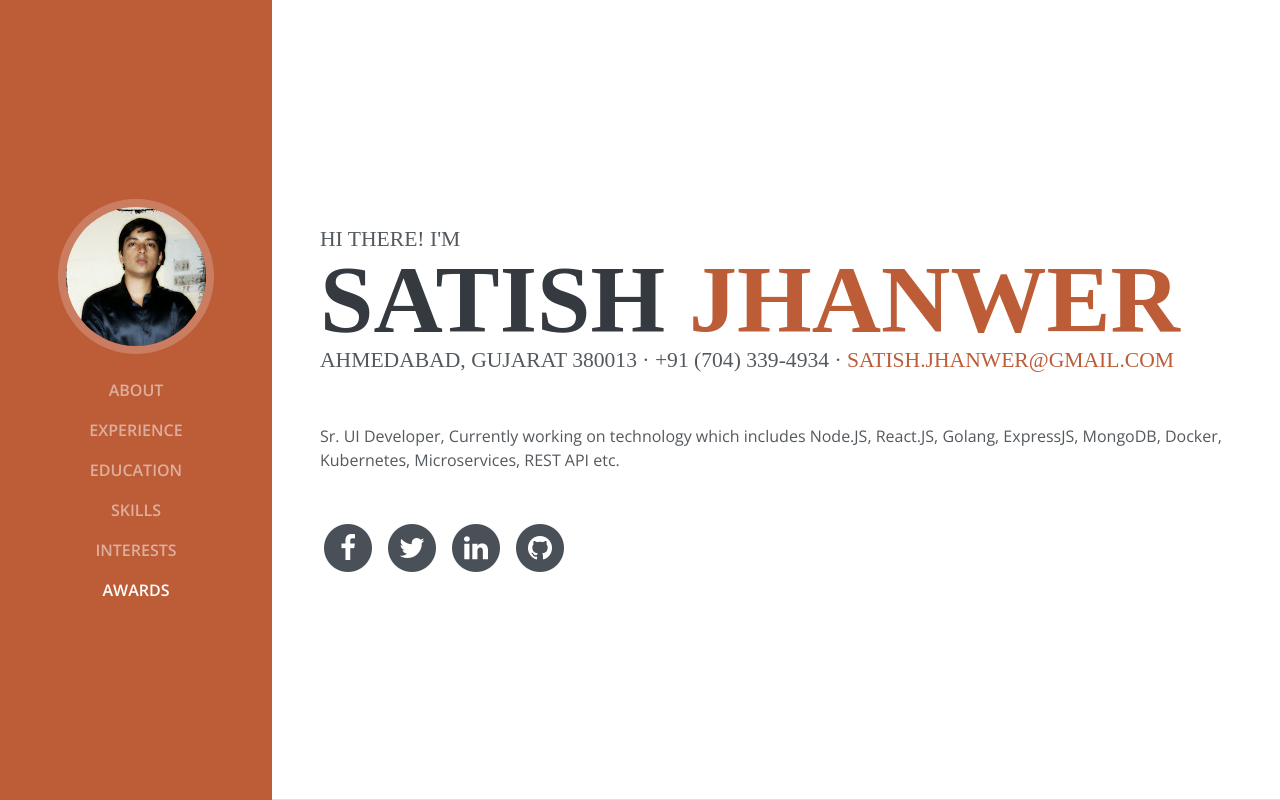
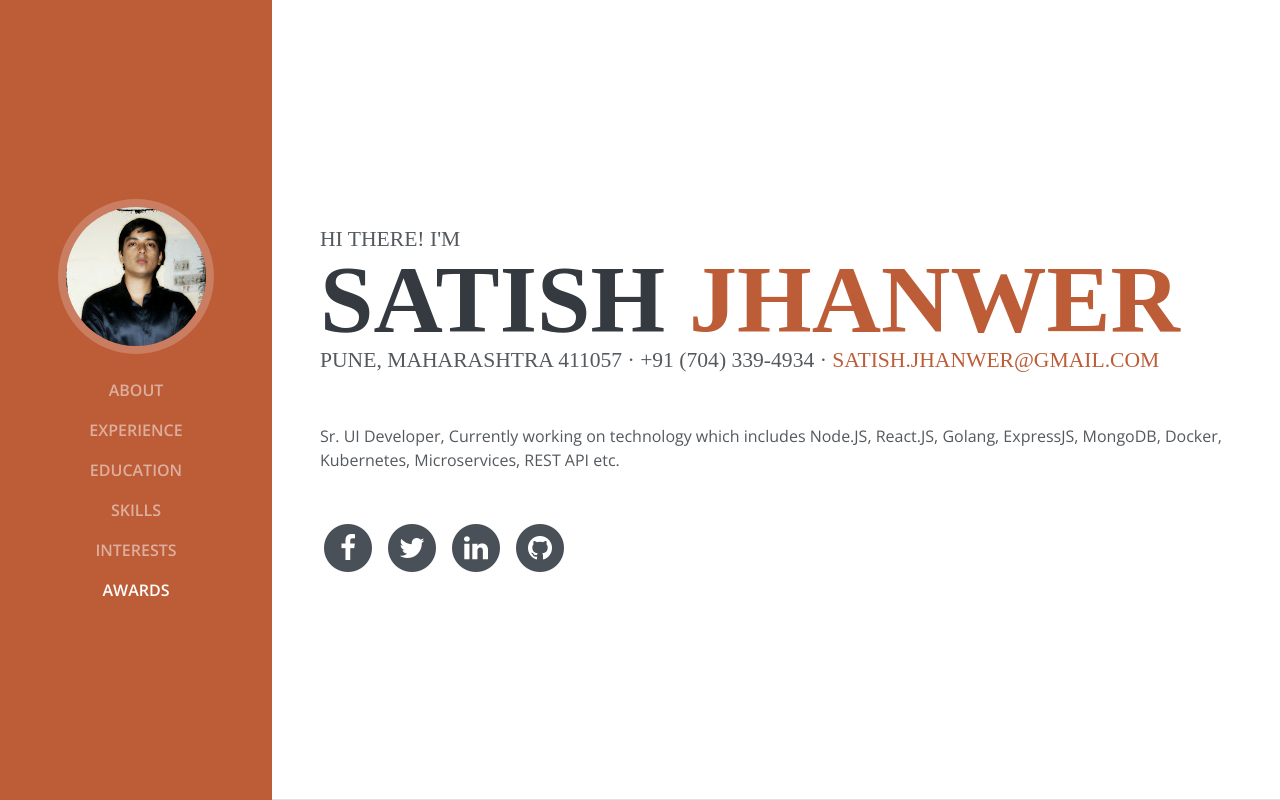
Before and after one commit to satishjhanwer/my-portfolio, a Vue app: page / in a window 1280 px wide. Shown: the top 800 px of the page. Built offline with nearby package versions, Linux system fonts and the light colour scheme; a web font is replaced by a local one.

Commit message:
Update App.vue
Updated location

```diff
--- a/src/App.vue
+++ b/src/App.vue
@@ -38,7 +38,7 @@ export default {
       user: {
         name: 'SATISH',
         surname: 'JHANWER',
-        address: 'Ahmedabad, Gujarat 380013 · +91 (704) 339-4934 ·',
+        address: 'Pune, Maharashtra 411057 · +91 (704) 339-4934 ·',
         email: 'satish.jhanwer@gmail.com',
         introduction:
           'Sr. UI Developer, Currently working on technology which includes Node.JS, React.JS, Golang, ExpressJS, MongoDB, Docker, Kubernetes, Microservices, REST API etc.'
```
